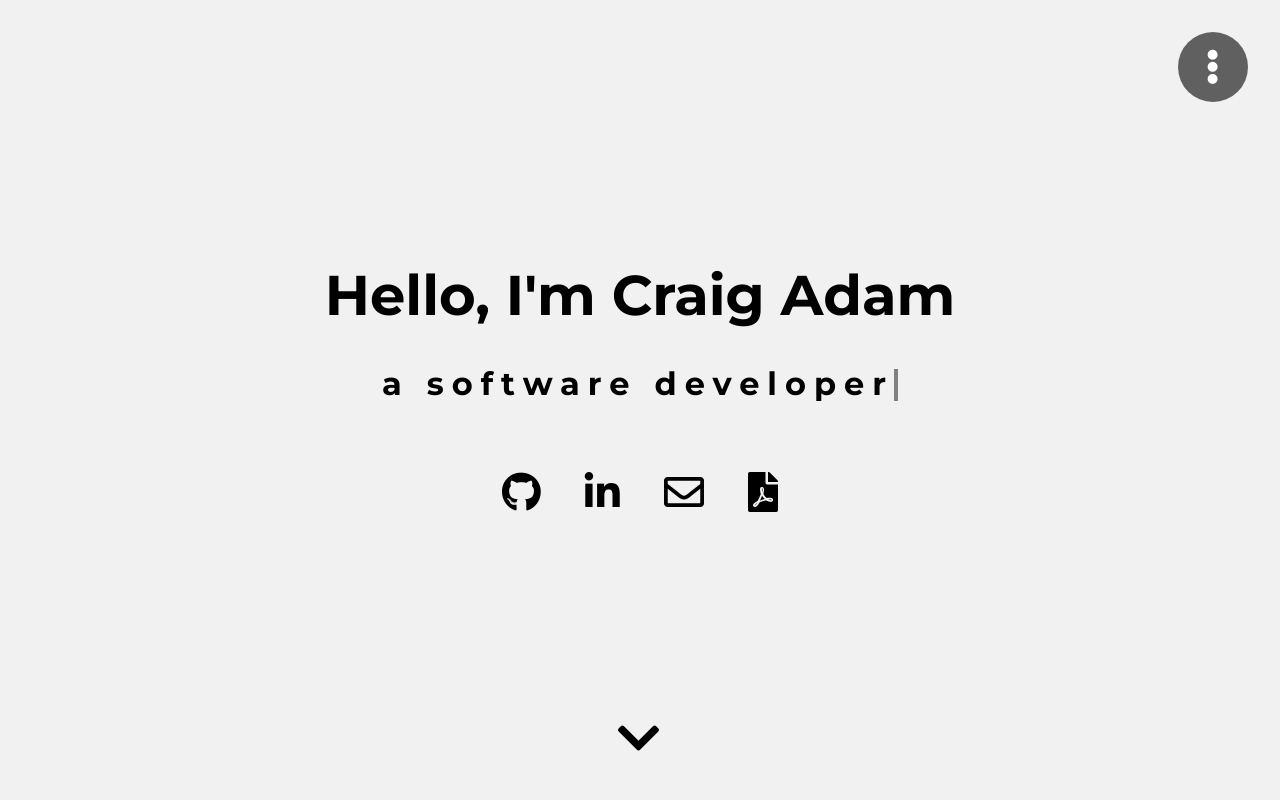
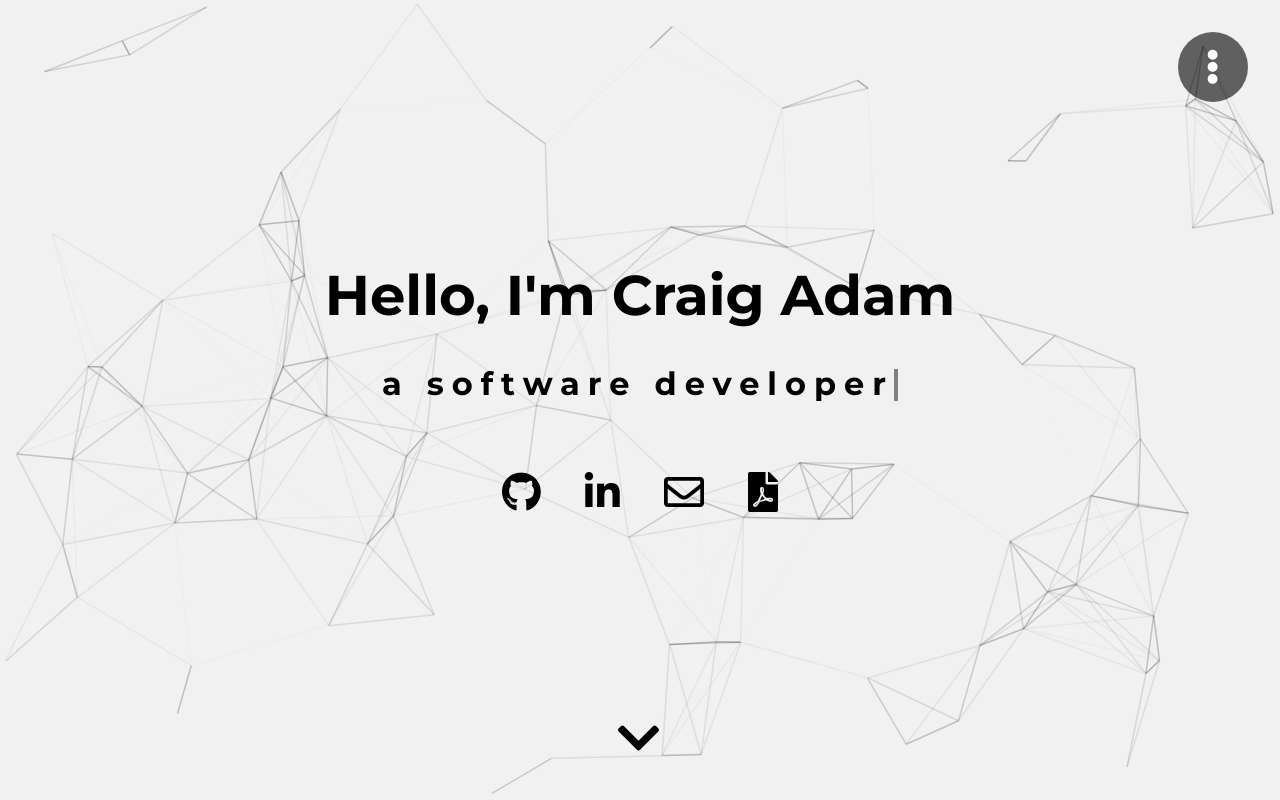
Before and after one commit to Craig-Codes/Portfolio_Site, a plain HTML site: page index.html in a window 1280 px wide. Drawn offline with nearby package versions, Linux system fonts and the light colour scheme; no server answers.

Commit message:
dark mode UI update

```diff
--- /dev/null
+++ b/assets/particles.json
@@ -0,0 +1,110 @@
+{
+  "particles": {
+    "number": {
+      "value": 100,
+      "density": {
+        "enable": true,
+        "value_area": 1000
+      }
+    },
+    "color": {
+      "value": "#cdcdcd"
+    },
+    "shape": {
+      "type": "",
+      "stroke": {
+        "width": 0,
+        "color": "#ffffff"
+      },
+      "polygon": {
+        "nb_sides": 5
+      },
+      "image": {
+        "src": "img/github.svg",
+        "width": 100,
+        "height": 100
+      }
+    },
+    "opacity": {
+      "value": 0.5,
+      "random": false,
+      "anim": {
+        "enable": false,
+        "speed": 1,
+        "opacity_min": 0.1,
+        "sync": false
+      }
+    },
+    "size": {
+      "value": 5,
+      "random": true,
+      "anim": {
+        "enable": false,
+        "speed": 80,
+        "size_min": 0.1,
+        "sync": false
+      }
+    },
+    "line_linked": {
+      "enable": true,
+      "distance": 150,
+      "color": "#333333",
+      "opacity": 0.4,
+      "width": 1.5
+    },
+    "move": {
+      "enable": true,
+      "speed": 2,
+      "direction": "none",
+      "random": false,
+      "straight": false,
+      "out_mode": "bounce",
+      "bounce": false,
+      "attract": {
+        "enable": false,
+        "rotateX": 600,
+        "rotateY": 1200
+      }
+    }
+  },
+  "interactivity": {
+    "detect_on": "window",
+    "events": {
+      "onhover": {
+        "enable": true,
+        "mode": "grab"
+      },
+      "onclick": {
+        "enable": false,
+        "mode": "push"
+      },
+      "resize": true
+    },
+    "modes": {
+      "grab": {
+        "distance": 150,
+        "line_linked": {
+          "opacity": 1
+        }
+      },
+      "bubble": {
+        "distance": 400,
+        "size": 40,
+        "duration": 2,
+        "opacity": 8,
+        "speed": 3
+      },
+      "repulse": {
+        "distance": 150,
+        "duration": 0.4
+      },
+      "push": {
+        "particles_nb": 4
+      },
+      "remove": {
+        "particles_nb": 2
+      }
+    }
+  },
+  "retina_detect": true
+}
--- a/index.html
+++ b/index.html
@@ -55,7 +55,7 @@
           class="fab fa-linkedin-in expand"></i></a>
       <a href="mailto: craigadam1987@gmail.com" subject="Get In Touch" target="_blank"><i
           class="far fa-envelope expand"></i></a>
-          <a href="/assets/craigA_CV.pdf" download subject="Get In Touch" target="_blank"><i class="fa fa-file-pdf expand"></i>
+          <a target="_blank" href="/assets/craigA_CV.pdf"><i class="fa fa-file-pdf expand"></i>
           </a>
     </div>
   </nav>
@@ -84,7 +84,7 @@
             class="far fa-envelope expand"></i></a><span class="tooltiptext">E-mail</span>
       </div>
       <div class="tooltip">
-        <a href="/assets/craigA_CV.pdf" download subject="Get In Touch" target="_blank"><i class="fa fa-file-pdf expand"></i>
+        <a target="_blank" href="/assets/craigA_CV.pdf"><i class="fa fa-file-pdf expand"></i>
         </a><span class="tooltiptext">CV</span>
       </div>
     </div>
@@ -621,7 +621,7 @@
     </div>
   </footer>
   <script src="https://cdn.jsdelivr.net/npm/particles.js@2.0.0/particles.min.js"></script>
-  <script src="portfolio.min.js"></script>
+  <script src="portfolio.js"></script>
 </body>
 
 </html>
--- a/portfolio.js
+++ b/portfolio.js
@@ -118,14 +118,14 @@ function lightMode() {
 }
 
 function darkMode() {
-  html.style.setProperty("--text-color", "#f1f1f1");
-  html.style.setProperty("--background-color", "#1b1b1b");
+  html.style.setProperty("--text-color", "#D3D3D3");
+  html.style.setProperty("--background-color", "#121212");
   html.style.setProperty("--white", "black");
   html.style.setProperty("--nav-button", "rgba(255, 255, 255, 0.6)");
-  html.style.setProperty("--nav-color", "rgba(27, 27, 27, 0.95)");
+  html.style.setProperty("--nav-color", "rgba(18, 18, 18, 0.95)");
   html.style.setProperty("--background-gradient", "rgba(0, 0, 0, 0.87)");
-  html.style.setProperty("--card-background", "#2d2d2e");
-  html.style.setProperty("--projects-shadow", "#1a1110");
+  html.style.setProperty("--card-background", "#121212");
+  html.style.setProperty("--projects-shadow", "#D3D3D3");
   html.style.setProperty("--card-bar-empty", "#444");
   html.style.setProperty("--card-bar-full", "grey");
   html.style.setProperty("--card-icons", "#444");
--- a/style.css
+++ b/style.css
@@ -15,6 +15,22 @@ body {
   justify-content: center;
   font-family: "Montserrat", sans-serif;
   line-height: 1.3rem;
+}
+
+::-webkit-scrollbar {
+  width: 12px;
+}
+
+::-webkit-scrollbar-track {
+  background: var(--background-color);
+}
+
+::-webkit-scrollbar-thumb {
+  background: var(--nav-button);
+}
+
+::-webkit-scrollbar-thumb:hover {
+  background: var(--text-color);
 }
 
 strong {
```
Also changed, not shown: assets/particles_dark.json (+20 -20 lines), 1 other file.
